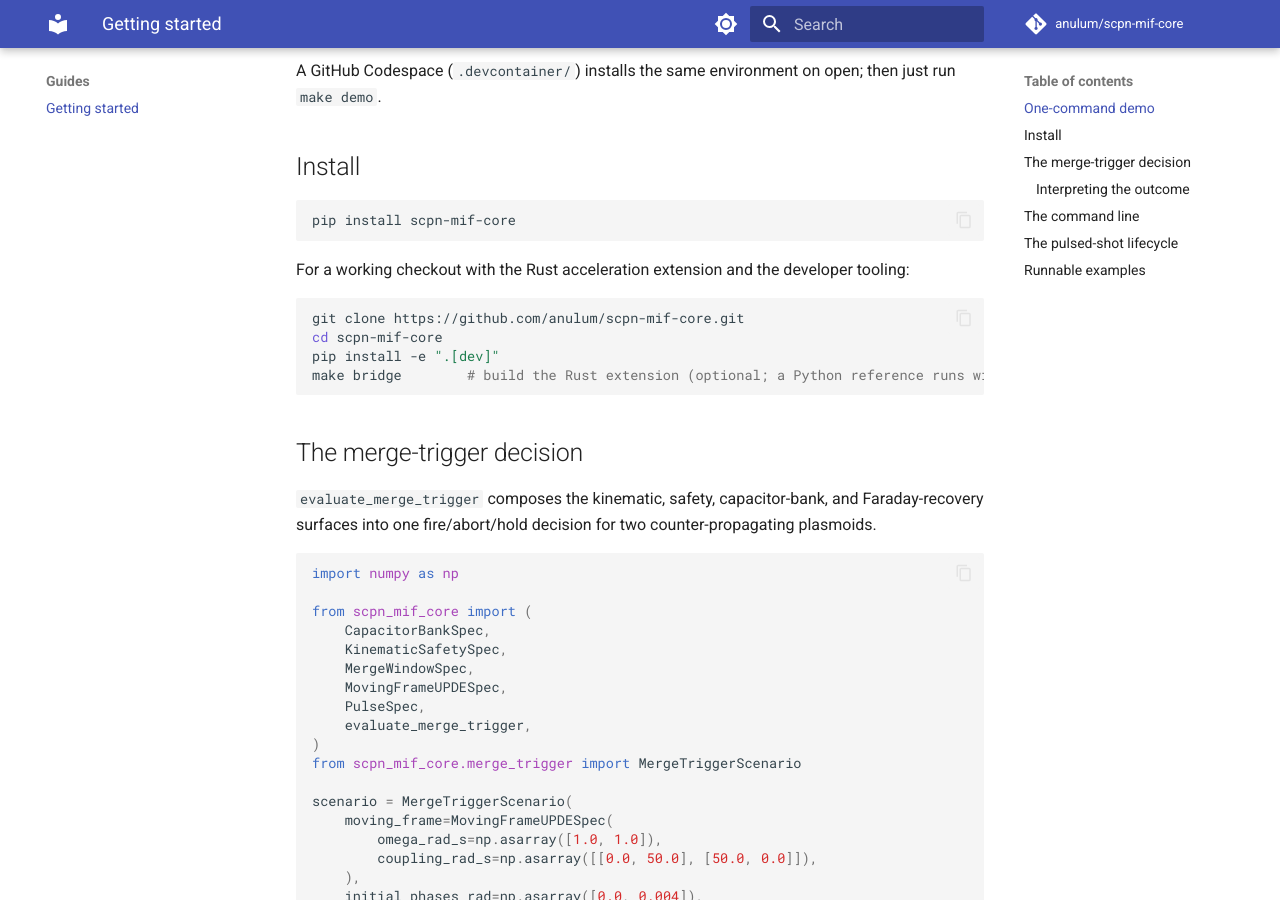
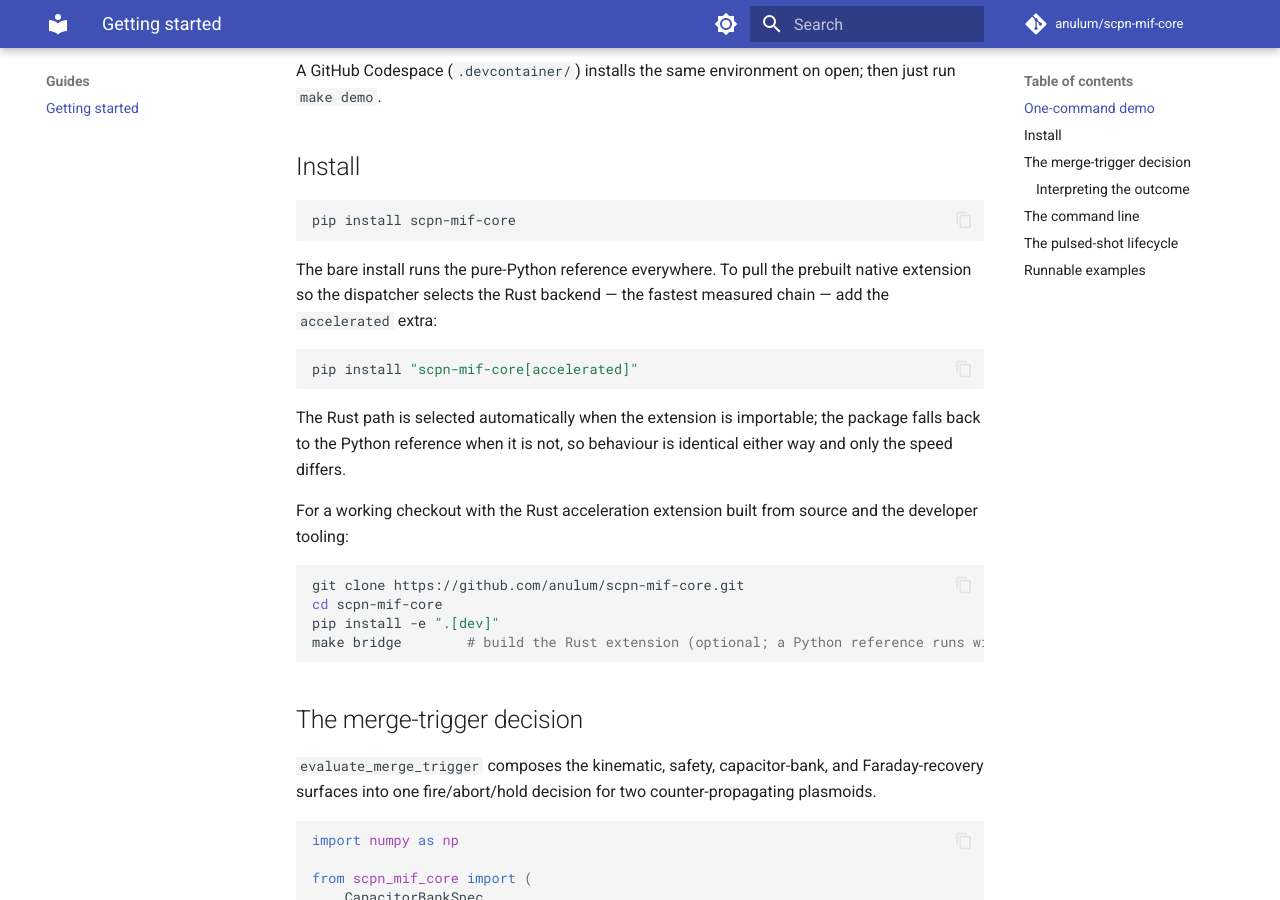
Before and after one commit to anulum/scpn-mif-core, an MkDocs documentation site: the page built from docs/guides/getting_started.md, in a window 1280 px wide and 900 px high, scrolled down 743 px. Built offline with MkDocs 1.6.1 and Material for MkDocs 9.7.7, drawn with Linux system fonts in a browser that asks for light colours; comment, search, counter and statistics services are not loaded.

Commit message:
build: ship the Rust acceleration extension as prebuilt abi3 wheels (GR-1b)
The native PyO3 extension scpn-mif-core-rs was built only in CI for tests, so
every `pip install scpn-mif-core` ran the pure-Python floor and never reached the
Rust dispatch backend. Add a wheels workflow that builds cp312-abi3 wheels (one
per platform, serving Python >= 3.12) across linux x86_64/aarch64, macOS
x86_64/arm64, and windows, plus an sdist, and a PyPI publish job double-gated on a
v* tag with the WHEELS_PUBLISH_ENABLED repository variable. A new `accelerated`
extra pulls the published extension so `pip install scpn-mif-core[accelerated]`
selects the fastest measured chain, with the Python reference as the transparent
fallback. Capability manifest, README block, and getting-started install docs
regenerated for the new workflow and extra.

Verified: https://github.com/PyO3/maturin-action/commit/e83996d129638aa358a18fbd1dfb82f0b0fb5d3b (tag v1.51.0)

Authored by Anulum Fortis & Arcane Sapience (protoscience@anulum.li)

````diff
--- a/docs/guides/getting_started.md
+++ b/docs/guides/getting_started.md
@@ -44,8 +44,20 @@ just run `make demo`.
 pip install scpn-mif-core
 ```
 
-For a working checkout with the Rust acceleration extension and the developer
-tooling:
+The bare install runs the pure-Python reference everywhere. To pull the prebuilt
+native extension so the dispatcher selects the Rust backend — the fastest measured
+chain — add the `accelerated` extra:
+
+```bash
+pip install "scpn-mif-core[accelerated]"
+```
+
+The Rust path is selected automatically when the extension is importable; the
+package falls back to the Python reference when it is not, so behaviour is
+identical either way and only the speed differs.
+
+For a working checkout with the Rust acceleration extension built from source and
+the developer tooling:
 
 ```bash
 git clone https://github.com/anulum/scpn-mif-core.git
````
Also changed, not shown: README.md (+2 -2 lines), docs/_generated/capability_manifest.json (+5 -3 lines), docs/_generated/capability_snapshot.md (+2 -2 lines), pyproject.toml (+8 -0 lines), 1 other file.
